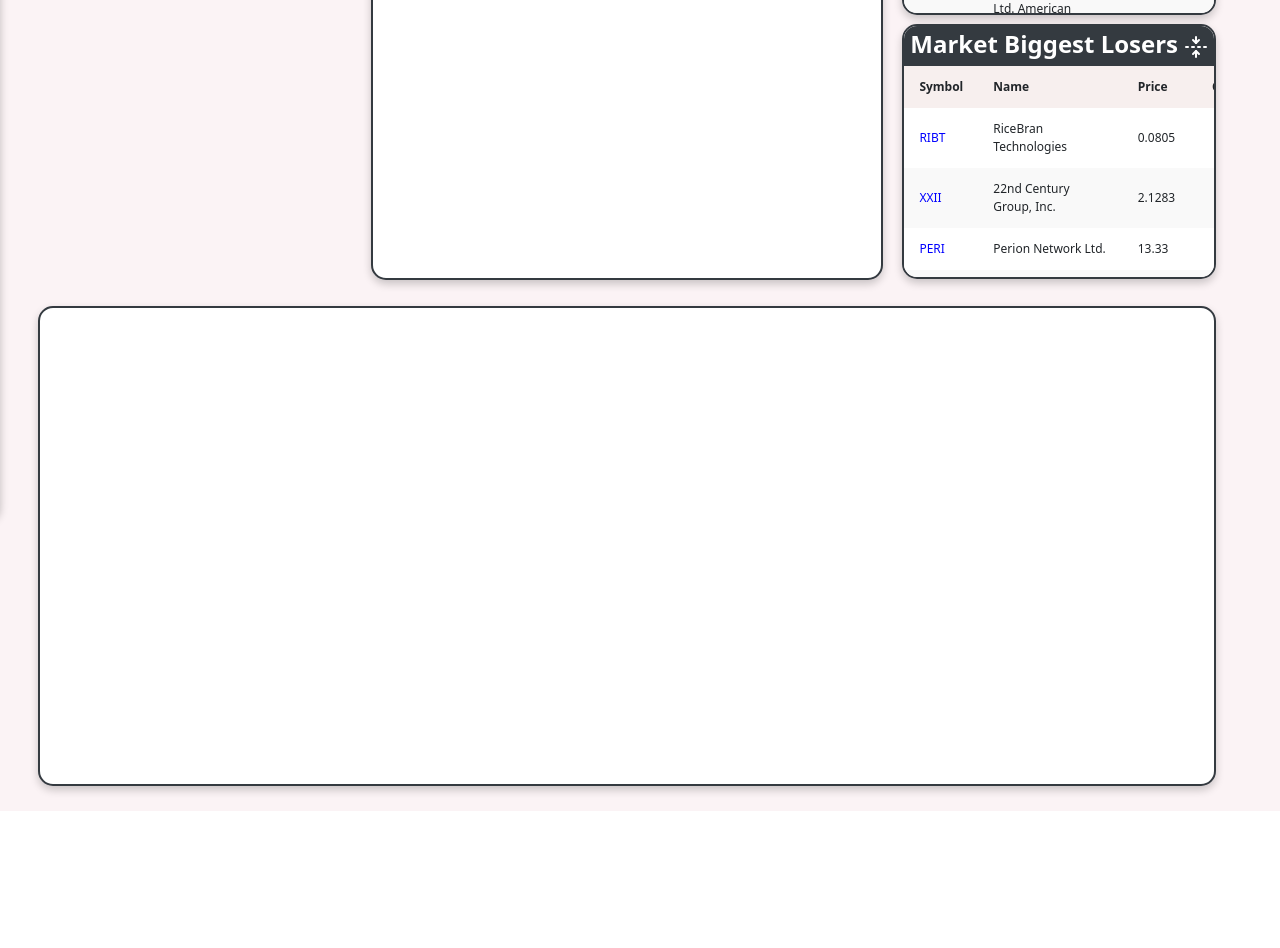
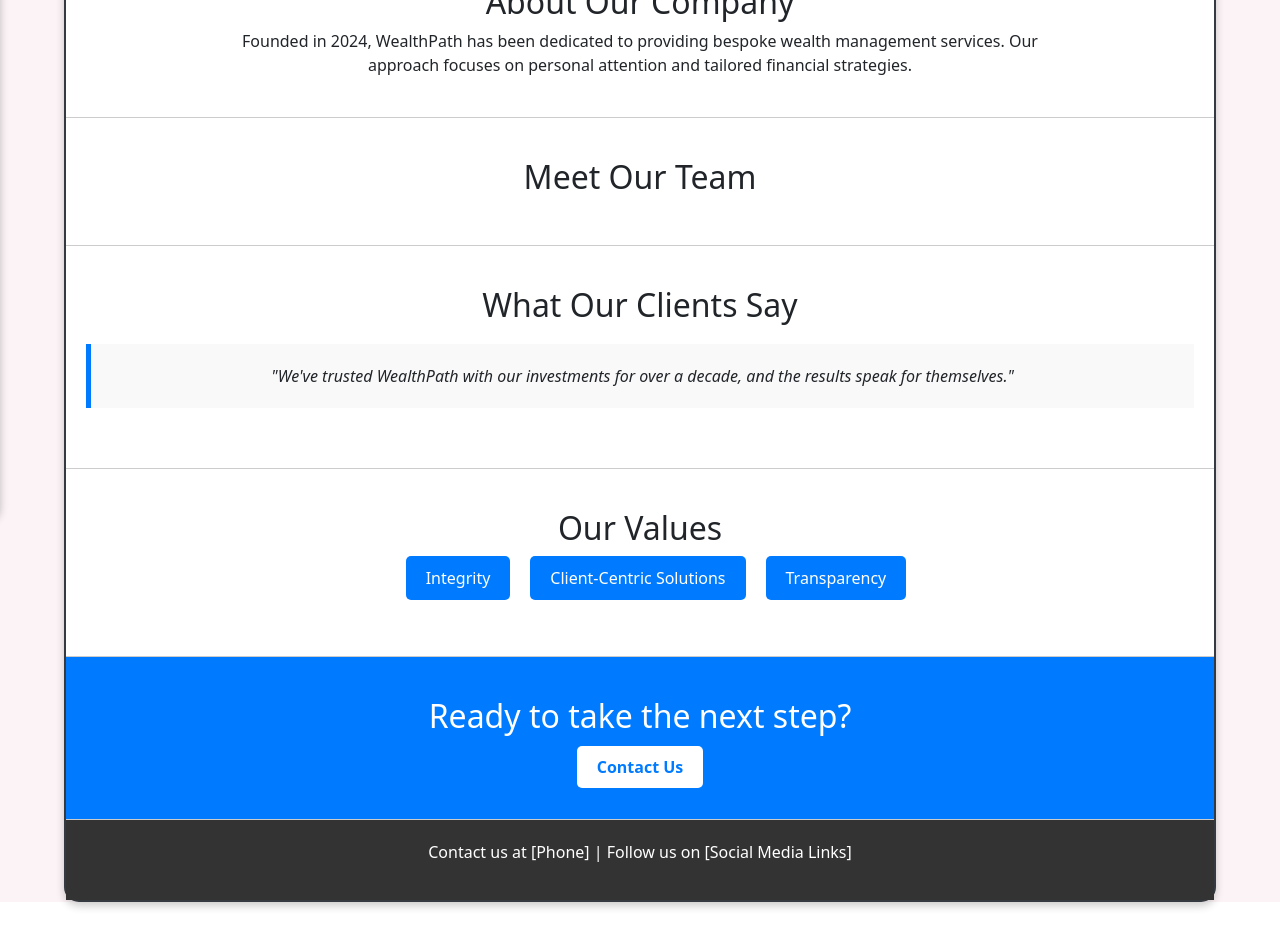
Before and after one commit to maryamfad/React_FinancialSerivcesDashboard, a React (Create React App) app: page /about in a window 1280 px wide. Shown: the part 340-1288 px from the top of the page. Before the commit the page ends 1151 px from the top, so only its background shows below. Built offline with nearby package versions, Linux system fonts and the light colour scheme; no server answers.

Commit message:
add react router and about-page

```diff
--- a/package.json
+++ b/package.json
@@ -16,6 +16,7 @@
     "react-chartjs-2": "^5.2.0",
     "react-dom": "^18.2.0",
     "react-icons": "^5.0.1",
+    "react-router-dom": "^6.22.3",
     "react-scripts": "5.0.1",
     "web-vitals": "^2.1.4"
   },
--- a/src/App.js
+++ b/src/App.js
@@ -3,6 +3,9 @@ import "./App.css";
 import Dashboard from "./components/Dashboard/Dashboard";
 import Sidebar from "./components/Sidebar/Sidebar";
 import Navbar from "./components/Navbar/Navbar";
+import About from "./components/About/About";
+import { BrowserRouter, Routes, Route, Link } from "react-router-dom";
+
 
 function App() {
   const [show, setShow] = useState(false);
@@ -10,13 +13,30 @@ function App() {
   const handleShow = () => setShow(true);
 
   return (
-    <div className="app-container">
-      <Navbar show={show} handleClose={handleClose} handleShow={handleShow} setShow={setShow}/>
-      <div className="page">
-      <Sidebar show={show} handleClose={handleClose} handleShow={handleShow}/>
-      <Dashboard show={show}/>
+    <BrowserRouter>
+      <div className="app-container">
+        <Navbar
+          show={show}
+          handleClose={handleClose}
+          handleShow={handleShow}
+          setShow={setShow}
+        />
+        <div className="page">
+          <Sidebar
+            show={show}
+            handleClose={handleClose}
+            handleShow={handleShow}
+          />
+          {/* <Dashboard show={show}/> */}
+        </div>
+
+
+      <Routes>
+        <Route path="/home" element={<Dashboard show={show}/>} />
+        <Route path="/about" element={<About />} />
+      </Routes>
       </div>
-    </div>
+    </BrowserRouter>
   );
 }
 
--- /dev/null
+++ b/src/components/About/About.css
@@ -0,0 +1,133 @@
+.about-card {
+  background-color: #fff;
+  box-shadow: 0 4px 8px 0 rgba(0, 0, 0, 0.2);
+  transition: 0.3s;
+  border-radius: 15px;
+  /* height: 29%; */
+  border: 2px solid #343a40;
+  margin: 5%;
+  /* margin-left: 2%;
+  margin-bottom: 3%; */
+}
+.hero {
+  background: url("../../../public/about.jpg") no-repeat center center/cover;
+  color: white;
+  /* text-align: center; */
+  padding: 60px 20px;
+}
+
+section {
+  padding: 40px 20px;
+  border-bottom: 1px solid #ccc;
+  /* text-align: center; */
+}
+h2{
+    text-align: center;
+}
+.company-overview p {
+  font-size: 16px;
+  max-width: 800px;
+  margin: auto;
+  text-align: center;
+}
+
+.our-team {
+  text-align: center;
+  text-align: center;
+}
+
+.team-members {
+  display: flex;
+  flex-wrap: wrap;
+  justify-content: center;
+  text-align: center;
+  gap: 20px;
+}
+
+.team-member {
+  width: 200px;
+  text-align: center;
+}
+
+.team-member img {
+  width: 100%;
+  border-radius: 50%;
+  text-align: center;
+}
+
+.team-member h3 {
+  margin-top: 10px;
+  font-size: 18px;
+  text-align: center;
+}
+
+/* Testimonials */
+.testimonials blockquote {
+  font-style: italic;
+  background: #f9f9f9;
+  padding: 20px;
+  border-left: 5px solid #007bff;
+  margin: 20px 0;
+  text-align: center;
+}
+
+.values-commitments ul {
+  list-style: none;
+  text-align: center;
+}
+
+.values-commitments li {
+  display: inline-block;
+  margin: 0 10px;
+  background: #007bff;
+  color: white;
+  padding: 10px 20px;
+  border-radius: 5px;
+}
+
+.call-to-action {
+  text-align: center;
+  background: #007bff;
+  color: white;
+  padding: 40px 20px;
+}
+
+.call-to-action h2 {
+  margin-bottom: 20px;
+}
+
+.contact-button {
+  background: white;
+  color: #007bff;
+  padding: 10px 20px;
+  text-decoration: none;
+  border-radius: 5px;
+  font-weight: bold;
+}
+
+.contact-button:hover {
+  background: #0056b3;
+  color: white;
+}
+
+footer {
+  text-align: center;
+  padding: 20px 10px;
+  background: #333;
+  color: white;
+}
+
+@media (max-width: 768px) {
+  .team-members {
+    flex-direction: column;
+  }
+
+  .team-member {
+    width: 80%;
+  }
+
+  .values-commitments li {
+    display: block;
+    margin-bottom: 10px;
+  }
+}
--- /dev/null
+++ b/src/components/About/About.jsx
@@ -0,0 +1,58 @@
+import { Link } from "react-router-dom";
+import "./About.css";
+const About = () => {
+  return (
+    <div className="about-card">
+      <section className="hero">
+        <h1>Welcome to WealthPath</h1>
+        <p>Your partners in securing financial freedom.</p>
+      </section>
+
+      <section className="company-overview">
+        <h2>About Our Company</h2>
+        <p>
+          Founded in 2024, WealthPath has been dedicated to providing
+          bespoke wealth management services. Our approach focuses on personal
+          attention and tailored financial strategies.
+        </p>
+      </section>
+
+      <section className="our-team">
+        <h2>Meet Our Team</h2>
+        <div className="team-members">
+          {/* Map through team member data here */}
+        </div>
+      </section>
+
+      <section className="testimonials">
+        <h2>What Our Clients Say</h2>
+        <blockquote>
+          "We've trusted WealthPath with our investments for over a
+          decade, and the results speak for themselves."
+        </blockquote>
+        {/* More testimonials */}
+      </section>
+
+      <section className="values-commitments">
+        <h2>Our Values</h2>
+        <ul>
+          <li>Integrity</li>
+          <li>Client-Centric Solutions</li>
+          <li>Transparency</li>
+        </ul>
+      </section>
+
+      <section className="call-to-action">
+        <h2>Ready to take the next step?</h2>
+        <Link to="/contact" className="contact-button">
+          Contact Us
+        </Link>
+      </section>
+
+      <footer>
+        <p>Contact us at [Phone] | Follow us on [Social Media Links]</p>
+      </footer>
+    </div>
+  );
+};
+export default About;
--- a/src/components/Dashboard/Dashboard.jsx
+++ b/src/components/Dashboard/Dashboard.jsx
@@ -45,8 +45,8 @@ const Dashboard = () => {
             {/* <StockSummary symbol={symbol} /> */}
           </div>
           <div className="stock-diagram">
-            <SearchStocks setSymbol={setSymbol} />
-            <StockDiagram symbol={symbol} stockLogo={stockLogo} />
+            {/* <SearchStocks setSymbol={setSymbol} />
+            <StockDiagram symbol={symbol} stockLogo={stockLogo} /> */}
           </div>
 
           <div className="most-shared-stocks">
--- a/src/components/Dashboard/MarketLosers/MarketLosers.jsx
+++ b/src/components/Dashboard/MarketLosers/MarketLosers.jsx
@@ -26,7 +26,7 @@ const MarketLosers = ({
   useEffect(() => {
     // loadMarketLosers();
   }, []);
-  console.log("losersTableExpanded", losersTableExpanded);
+
   return (
     <div
       className={
--- a/src/components/Navbar/Navbar.jsx
+++ b/src/components/Navbar/Navbar.jsx
@@ -6,8 +6,11 @@ import NavDropdown from "react-bootstrap/NavDropdown";
 import Button from "react-bootstrap/Button";
 import "./Navbar.css";
 import { IoMenu } from "react-icons/io5";
+import {  Link } from "react-router-dom";
+import { useNavigate } from 'react-router-dom';
+function NavbarMenu({ show, setShow, handleShow, handleClose }) {
 
-function NavbarMenu({ show, setShow, handleShow, handleClose }) {
+  let navigate = useNavigate();
   const [isDropdownOpen, setIsDropdownOpen] = useState(false);
   const [selectedItem, setSelectedItem] = useState({
     menu: false,
@@ -52,19 +55,25 @@ function NavbarMenu({ show, setShow, handleShow, handleClose }) {
         >
           <IoMenu />
         </li>
-
+        {/* <nav>
+        <Link to="/">Home</Link>
+        <Link to="/about">About</Link>
+      </nav> */}
         <li
           className={selectedItem.home ? "nav-item-glassy" : "nav-item"}
           onClick={() => {
             updateSelectedItem("home");
+            navigate('/home');
           }}
         >
           Home
+          {/* <Link to="/">Home</Link> */}
         </li>
         <li
           className={selectedItem.about ? "nav-item-glassy" : "nav-item"}
           onClick={() => {
             updateSelectedItem("about");
+            navigate('/about');
           }}
         >
           About
@@ -73,6 +82,7 @@ function NavbarMenu({ show, setShow, handleShow, handleClose }) {
           className={selectedItem.services ? "nav-item-glassy" : "nav-item"}
           onClick={() => {
             updateSelectedItem("services");
+            navigate('/services');
           }}
         >
           Services
@@ -83,6 +93,7 @@ function NavbarMenu({ show, setShow, handleShow, handleClose }) {
           onClick={() => {
             setIsDropdownOpen(!isDropdownOpen);
             updateSelectedItem("products");
+
           }}
 
         >
@@ -120,37 +131,14 @@ function NavbarMenu({ show, setShow, handleShow, handleClose }) {
           className={selectedItem.contact ? "nav-item-glassy" : "nav-item"}
           onClick={() => {
             updateSelectedItem("contact");
+            navigate("/contact")
           }}
         >
           Contact
         </li>
       </ul>
     </div>
-    // <Navbar expand="lg" className=" navbar navbar-fixed-top" style={{backgroundColor:'#343A40', color:'#F8F9FA'}}>
-    //   <Container>
-    //     <i class="bi bi-list" style={{height: '20px'}} onClick={()=>setShow(!show)} ></i>
 
-    //     <Navbar.Brand href="#home">Dashboard</Navbar.Brand>
-    //     <Navbar.Toggle aria-controls="basic-navbar-nav" />
-    //     <Navbar.Collapse id="basic-navbar-nav">
-    //       <Nav className="me-auto" >
-    //         <Nav.Link href="#home" style={{color:'#F8F9FA'}}>Home</Nav.Link>
-    //         <Nav.Link href="#link" style={{color:'#F8F9FA'}}>Link</Nav.Link>
-    //         <NavDropdown title="Dropdown" id="basic-nav-dropdown" style={{color:'#F8F9FA'}}>
-    //           <NavDropdown.Item href="#action/3.1">Action</NavDropdown.Item>
-    //           <NavDropdown.Item href="#action/3.2">
-    //             Another action
-    //           </NavDropdown.Item>
-    //           <NavDropdown.Item href="#action/3.3">Something</NavDropdown.Item>
-    //           <NavDropdown.Divider />
-    //           <NavDropdown.Item href="#action/3.4">
-    //             Separated link
-    //           </NavDropdown.Item>
-    //         </NavDropdown>
-    //       </Nav>
-    //     </Navbar.Collapse>
-    //   </Container>
-    // </Navbar>
   );
 }
 
```
Also changed, not shown: 2 other files (tests, documents, lock files or other folders).
